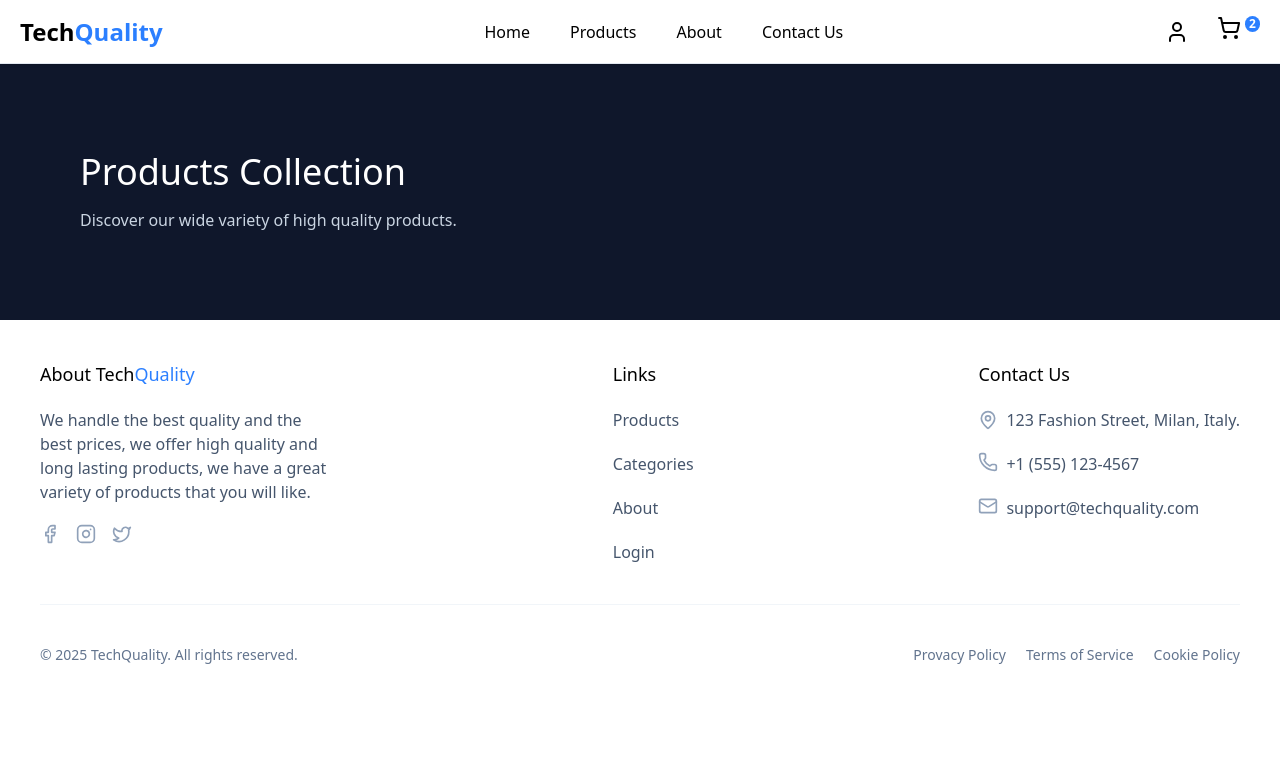
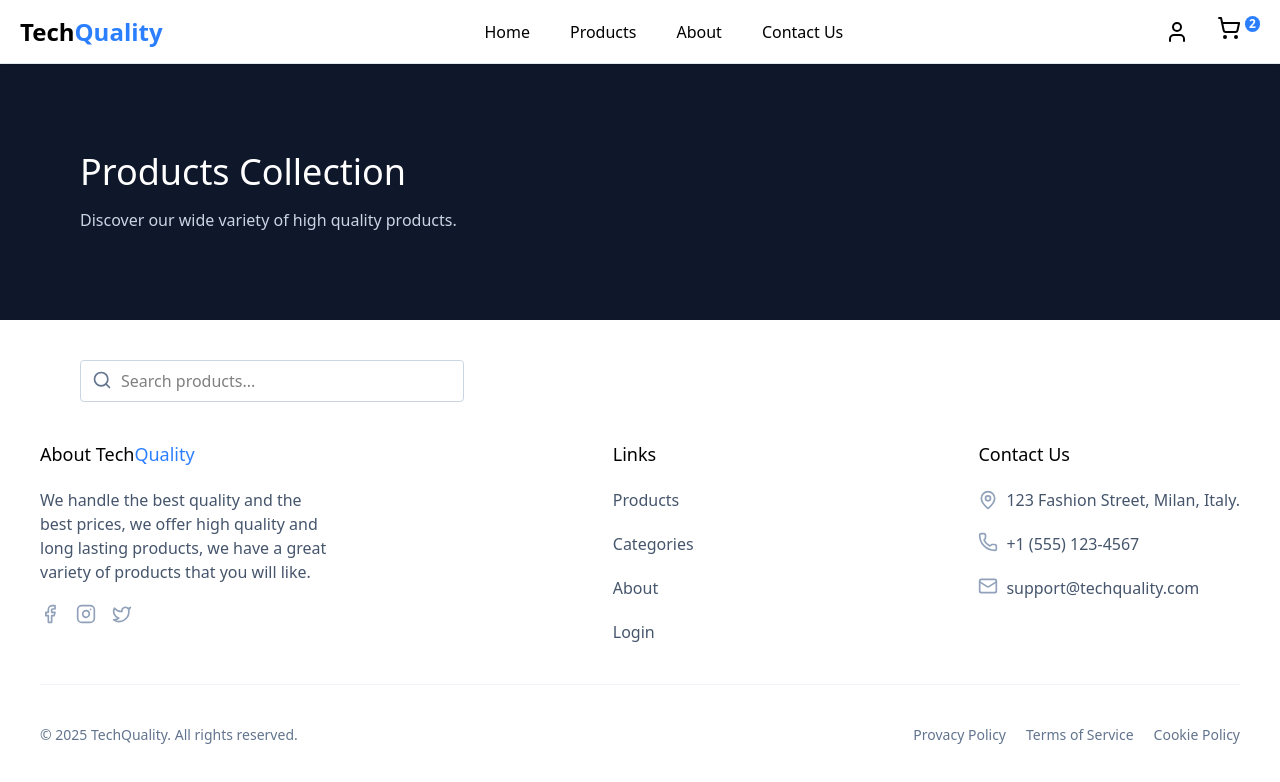
Before and after one commit to davidvchang/TechQuality---Ecommerce, a React (Vite) app in the folder frontend/: page /products in a window 1280 px wide. Shown: the top 782 px of the page. Built offline with nearby package versions, Linux system fonts and the light colour scheme.

Commit message:
Add: Search input in Products Page

```diff
--- /dev/null
+++ b/frontend/src/components/InputSearch.tsx
@@ -0,0 +1,13 @@
+import React from 'react'
+import { Search } from 'lucide-react';
+
+const InputSearch:React.FC = () => {
+  return (
+    <div className='w-fit h-fit flex relative pt-10'>
+        <Search className='absolute top-2.5 left-3 w-5 h-5 text-slate-500'/>
+        <input type="search" placeholder='Search products...' className='pl-10 py-2 border border-slate-300 absolute top-0 w-96 rounded'/>
+    </div>
+  )
+}
+
+export default InputSearch
--- a/frontend/src/pages/Products.tsx
+++ b/frontend/src/pages/Products.tsx
@@ -1,4 +1,5 @@
 import React from 'react'
+import InputSearch from '../components/InputSearch'
 
 const Products:React.FC = () => {
   return (
@@ -8,6 +9,12 @@ const Products:React.FC = () => {
             <span className='text-slate-300'>Discover our wide variety of high quality products.</span>
         </div>
 
+        <div className='pt-10 px-20'>
+            <InputSearch/>
+
+        </div>
+
+
     </section>
   )
 }
```
